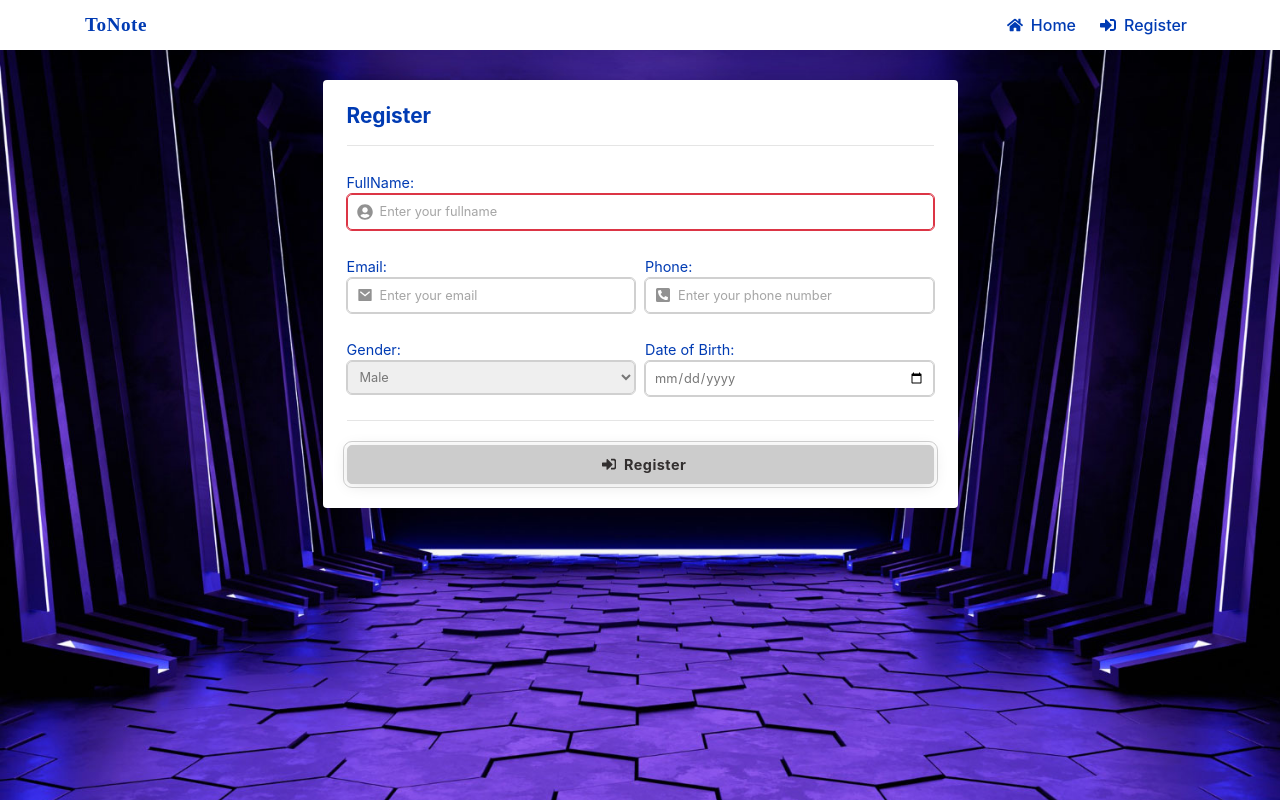
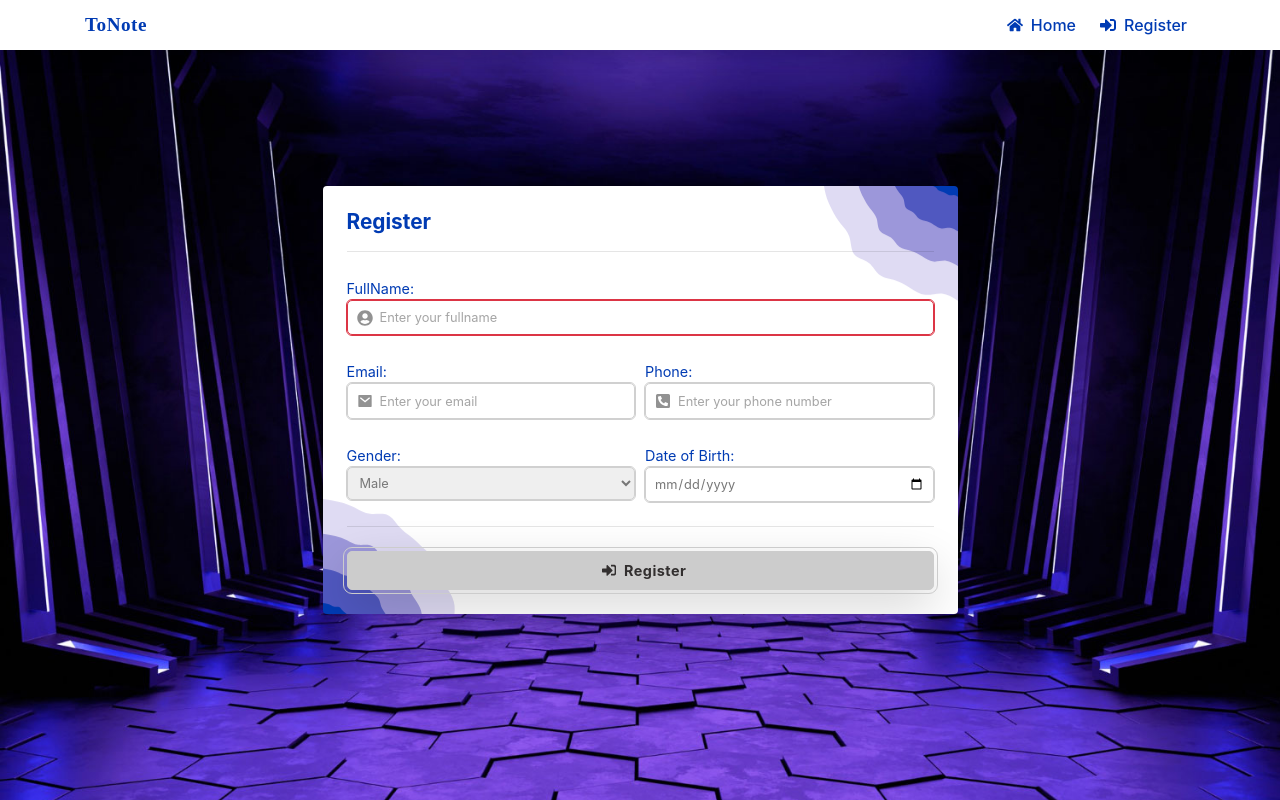
Before and after one commit to Abiodun-Samuel/tonote-project, a React (Create React App) app: page /register in a window 1280 px wide. Built offline with nearby package versions, Linux system fonts and the light colour scheme.

Commit message:
toastify

```diff
--- a/src/components/Register/Register.jsx
+++ b/src/components/Register/Register.jsx
@@ -121,7 +121,7 @@ const Register = () => {
       <div className="container">
         <div className="row d-flex justify-content-center">
           <div className="col-lg-7 col-md-10">
-            <div className="register-box bg-white p-4 shadow-lg rounded">
+            <div className="register-box p-4 shadow-lg rounded">
               {!success ? (
                 <>
                   <h1>Register</h1>
@@ -360,7 +360,7 @@ const Register = () => {
                     <hr />
 
                     <button
-                      className="button  mt-4"
+                      className="button mt-4 shadow-lg"
                       disabled={
                         !validName ||
                         !validGender ||
--- a/src/components/Register/register.css
+++ b/src/components/Register/register.css
@@ -4,8 +4,9 @@
    background-position: center;
    min-height: 100vh;
    display: flex;
-   padding-top: 5rem;
+   /* padding-top: 5rem; */
    justify-content: center;
+   align-items: center;
    position: relative;
 }
 
@@ -14,11 +15,10 @@
    font-size: 1.3rem;
    font-weight: 700;
 }
-.register .register-image{
-    max-width: 30%;
-    position: absolute;
-    top: 0;
-    right: 20px;
+.register .register-box{
+    background: url('../../images/register-bg.svg') no-repeat;
+    background-size: cover;
+    background-position: center;
 }
 
 .register input::placeholder {
```
Also changed, not shown: src/images/register-bg.svg.
